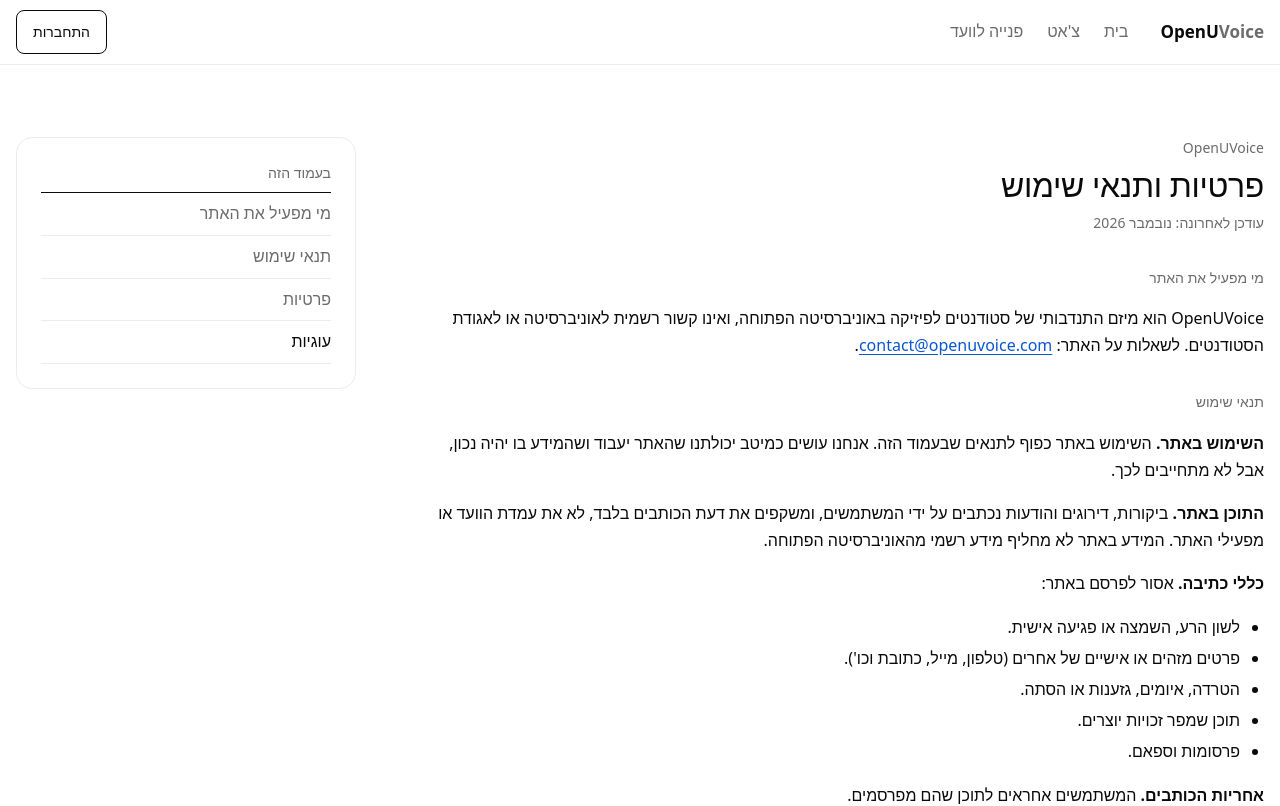
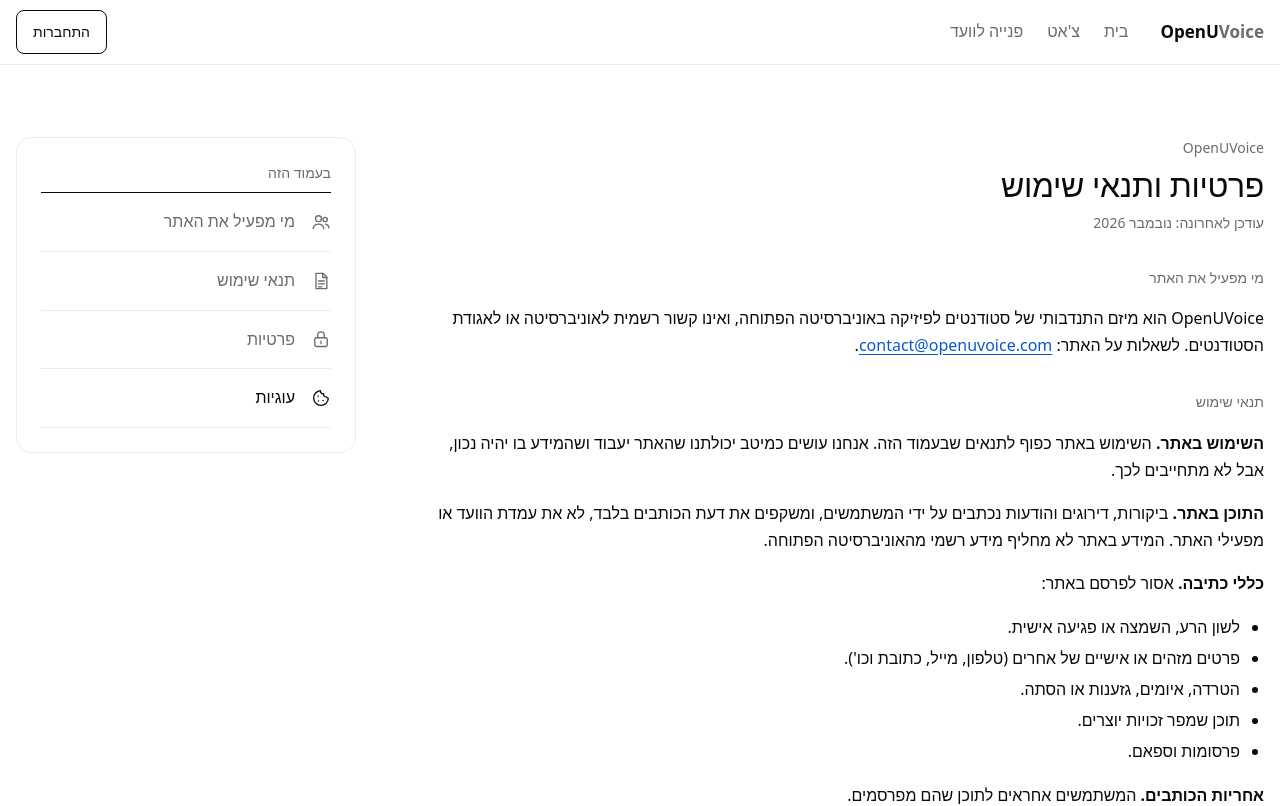
Before and after one commit to Shilo-Wexler/openu-physics-hub, a React (Vite) app in the folder public-frontend/: page /privacy in a window 1280 px wide. Shown: the top 806 px of the page. Built offline with nearby package versions, Linux system fonts and the light colour scheme; no server answers.

Commit message:
Add icons to privacy section list

```diff
--- a/public-frontend/src/features/about/AboutPage.module.css
+++ b/public-frontend/src/features/about/AboutPage.module.css
@@ -151,10 +151,12 @@
   text-underline-offset: 3px;
 }
 
-/* Privacy: a section's row. Grey until it is the one being read. */
+/* Privacy: a section's row, icon then title. Grey until it is the one being read. */
 .tocLink {
-  display: block;
-  padding-block: var(--space-2);
+  display: flex;
+  align-items: center;
+  gap: var(--space-3);
+  padding-block: var(--space-3);
   color: var(--color-text-muted);
   text-decoration: none;
   transition: color 0.15s;
@@ -167,6 +169,24 @@
 
 .tocCurrent {
   font-weight: var(--weight-medium);
+}
+
+/* Thin line icons, like the home page's; they take the row's color. */
+.tocIcon {
+  flex-shrink: 0;
+  width: 20px;
+  height: 20px;
+  fill: none;
+  stroke: currentColor;
+  stroke-width: 1.6;
+  stroke-linecap: round;
+  stroke-linejoin: round;
+}
+
+/* The cookie's crumbs are small filled dots, not rings. */
+.tocDot {
+  fill: currentColor;
+  stroke: none;
 }
 
 @media (min-width: 1024px) {
--- a/public-frontend/src/features/about/PrivacyPage.tsx
+++ b/public-frontend/src/features/about/PrivacyPage.tsx
@@ -7,12 +7,55 @@ const CONTACT_EMAIL = "contact@openuvoice.com";
 // Change together with the text whenever the terms change.
 const LAST_UPDATED = "נובמבר 2026";
 
+/** Thin line icons for the side list, drawn like the home page's icons. */
+function PeopleIcon() {
+  return (
+    <svg className={styles.tocIcon} viewBox="0 0 24 24" aria-hidden="true">
+      <circle cx="9" cy="8" r="3.5" />
+      <path d="M2.5 20c.6-3.6 3.2-5.5 6.5-5.5s5.9 1.9 6.5 5.5" />
+      <circle cx="17" cy="9" r="2.6" />
+      <path d="M17.5 14.6c2.3.3 3.7 1.9 4 4.4" />
+    </svg>
+  );
+}
+
+function DocumentIcon() {
+  return (
+    <svg className={styles.tocIcon} viewBox="0 0 24 24" aria-hidden="true">
+      <path d="M6 2.8h8.5L19 7.3v13.9H6z" />
+      <path d="M14 2.8v5h5" />
+      <path d="M9 12h7M9 15.5h7M9 19h4" />
+    </svg>
+  );
+}
+
+function LockIcon() {
+  return (
+    <svg className={styles.tocIcon} viewBox="0 0 24 24" aria-hidden="true">
+      <rect x="4.5" y="10.5" width="15" height="10.5" rx="2" />
+      <path d="M8 10.5v-3a4 4 0 0 1 8 0v3" />
+      <path d="M12 14.5v3" />
+    </svg>
+  );
+}
+
+function CookieIcon() {
+  return (
+    <svg className={styles.tocIcon} viewBox="0 0 24 24" aria-hidden="true">
+      <path d="M20.8 12.6A8.8 8.8 0 1 1 11.4 3.2a3 3 0 0 0 3.8 3.6 3 3 0 0 0 3.6 3.8 3 3 0 0 0 2 2z" />
+      <circle className={styles.tocDot} cx="8.5" cy="10" r=".9" />
+      <circle className={styles.tocDot} cx="14.5" cy="15" r=".9" />
+      <circle className={styles.tocDot} cx="9" cy="15.5" r=".9" />
+    </svg>
+  );
+}
+
 // The page's sections, in order. Titles show both above each section and in the side list.
 const SECTIONS = {
-  operator: { id: "privacy-operator", title: "מי מפעיל את האתר" },
-  terms: { id: "privacy-terms", title: "תנאי שימוש" },
-  data: { id: "privacy-data", title: "פרטיות" },
-  cookies: { id: "privacy-cookies", title: "עוגיות" },
+  operator: { id: "privacy-operator", title: "מי מפעיל את האתר", Icon: PeopleIcon },
+  terms: { id: "privacy-terms", title: "תנאי שימוש", Icon: DocumentIcon },
+  data: { id: "privacy-data", title: "פרטיות", Icon: LockIcon },
+  cookies: { id: "privacy-cookies", title: "עוגיות", Icon: CookieIcon },
 };
 const SECTION_LIST = Object.values(SECTIONS);
 
@@ -173,7 +216,7 @@ export default function PrivacyPage() {
       <nav className={styles.side} aria-label="בעמוד הזה">
         <p className={styles.sideTitle}>בעמוד הזה</p>
         <ol className={styles.sideList}>
-          {SECTION_LIST.map(({ id, title }) => (
+          {SECTION_LIST.map(({ id, title, Icon }) => (
             <li key={id}>
               <a
                 className={id === current ? `${styles.tocLink} ${styles.tocCurrent}` : styles.tocLink}
@@ -181,6 +224,7 @@ export default function PrivacyPage() {
                 aria-current={id === current ? "location" : undefined}
                 onClick={(event) => jumpTo(event, id)}
               >
+                <Icon />
                 {title}
               </a>
             </li>
```
